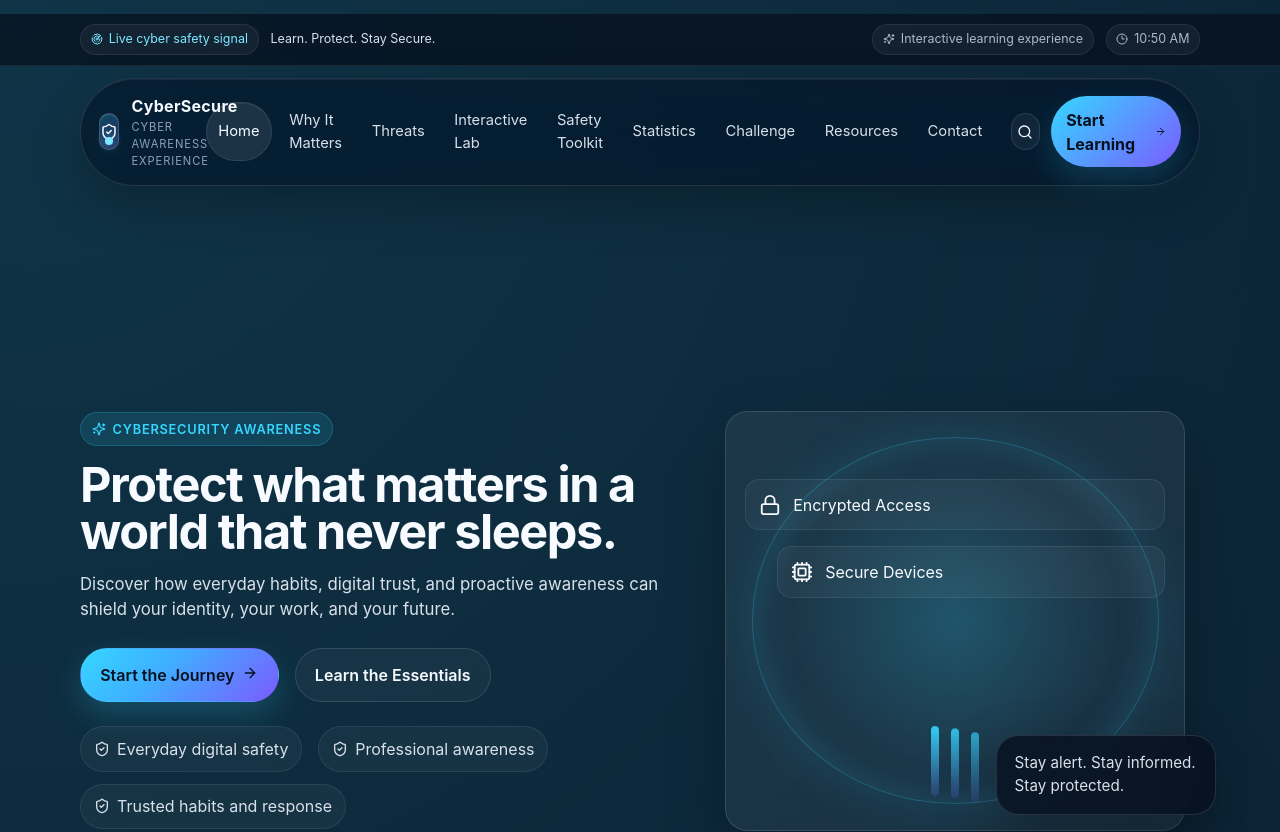
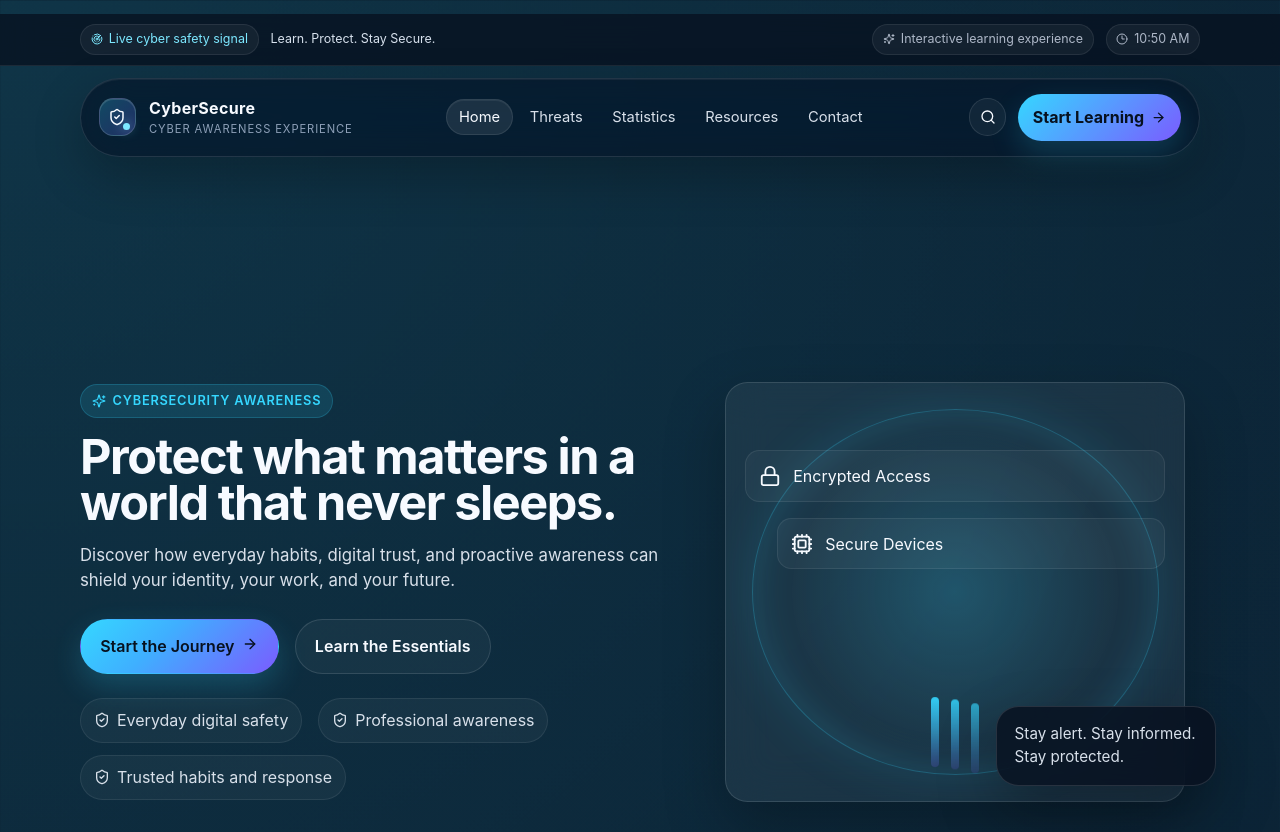
Before and after one commit to Devang-Kumar-012/Cybersecurity-Awareness, a React (Vite) app: page / in a window 1280 px wide. Shown: the top 832 px of the page. Built offline with nearby package versions, Linux system fonts and the light colour scheme.

Commit message:
Fixed Navbar

```diff
--- a/src/components/layout/SiteHeader.tsx
+++ b/src/components/layout/SiteHeader.tsx
@@ -4,12 +4,12 @@ import { ArrowRight, Clock3, Menu, ShieldCheck, Sparkles, X, Radar, Accessibilit
 
 const links = [
   { label: 'Home', href: '#hero', id: 'hero' },
-  { label: 'Why It Matters', href: '#awareness', id: 'awareness' },
+//   { label: 'Why It Matters', href: '#awareness', id: 'awareness' },
   { label: 'Threats', href: '#threats', id: 'threats' },
-  { label: 'Interactive Lab', href: '#interactive', id: 'interactive' },
-  { label: 'Safety Toolkit', href: '#practices', id: 'practices' },
+//   { label: 'Interactive Lab', href: '#interactive', id: 'interactive' },
+//   { label: 'Safety Toolkit', href: '#practices', id: 'practices' },
   { label: 'Statistics', href: '#impact', id: 'impact' },
-  { label: 'Challenge', href: '#challenge', id: 'challenge' },
+//   { label: 'Challenge', href: '#challenge', id: 'challenge' },
   { label: 'Resources', href: '#resources', id: 'resources' },
   { label: 'Contact', href: '#contact', id: 'contact' }
 ];
```
